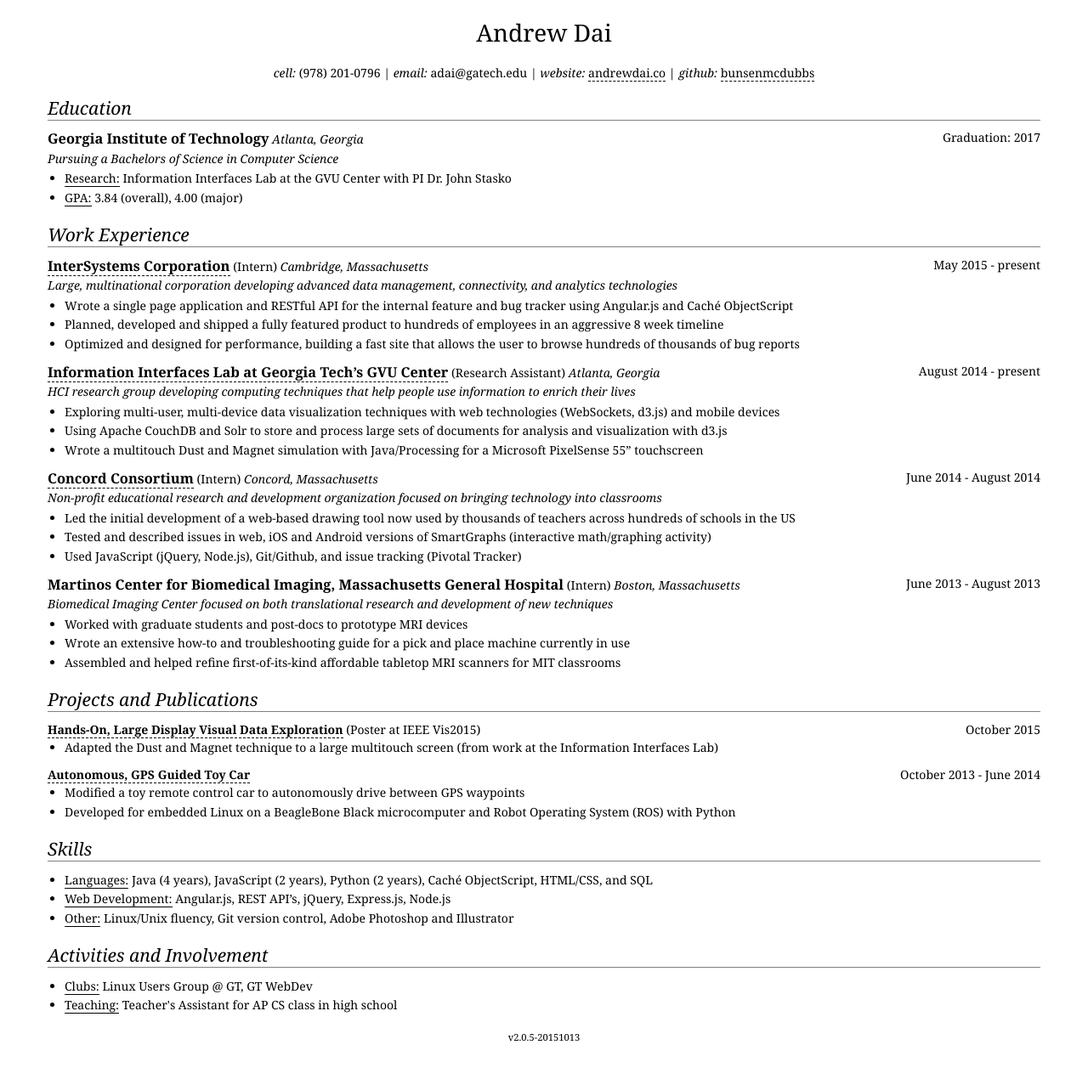
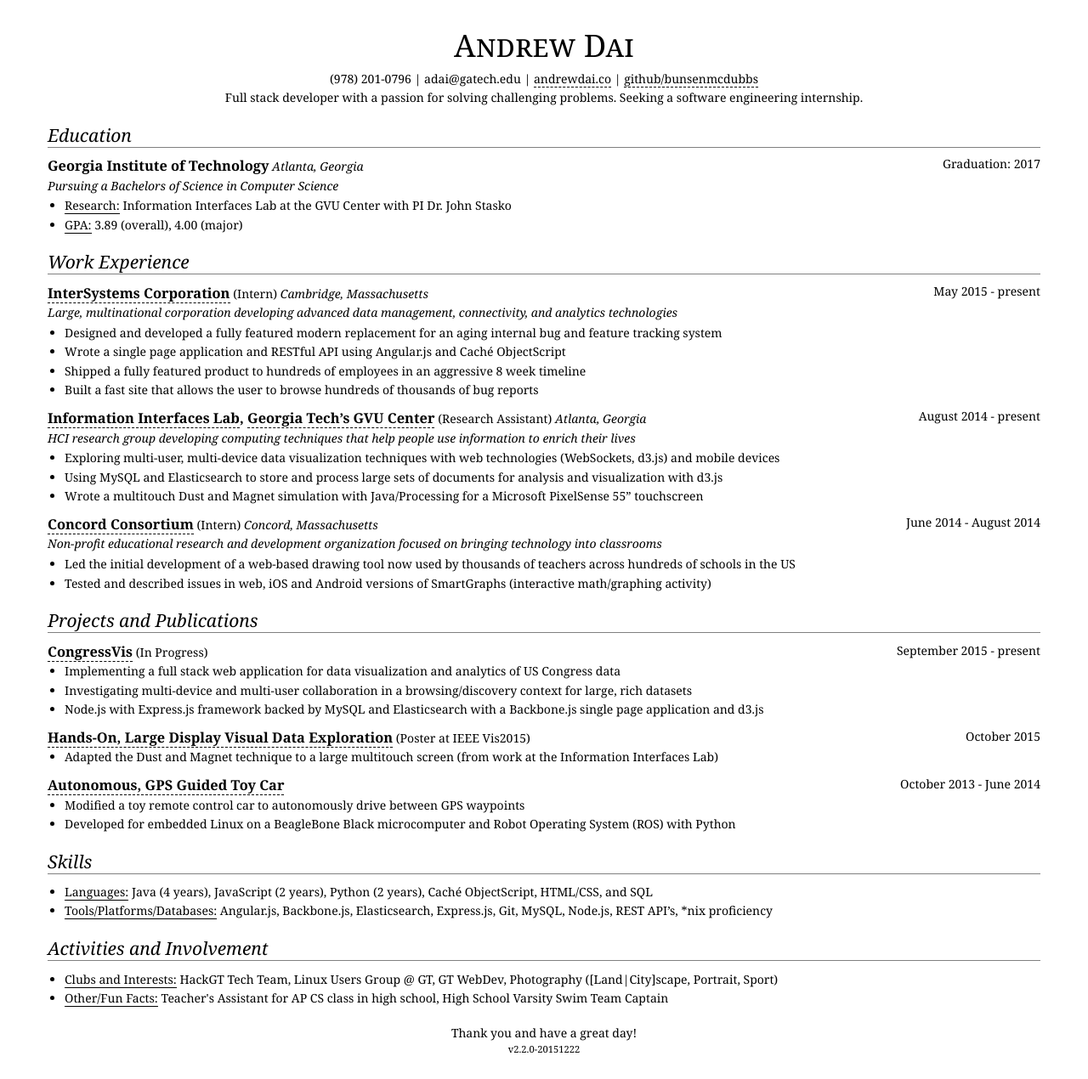
Before and after one commit to bunsenmcdubbs/bunsenmcdubbs.github.io, a Jekyll site: the page resume/index.html, which Jekyll copies as it is, in a window 1280 px wide. Shown: the whole page at 85% size. Built offline with Jekyll 4.4.1, drawn with Linux system fonts in a browser that asks for light colours; Markdown is read by kramdown in place of the engine named in the settings; before the commit the page ends 1249 px from its top, so only the background shows below that.

Commit message:
update resume to v2.2.0-20151222
 - add Congressvis project
 - delete MGH/Martinos Center work
 - update GPA (3.89)
 - add objective
 - version bump
 - edit skills and activities

```diff
--- a/index.html
+++ b/index.html
@@ -55,7 +55,7 @@
   </div>
   <div id="resume">
     <a href='/resume/' class="no-style big">Résumé</a>
-    [<a href="https://www.dropbox.com/s/vwtjrxifyw940ma/Resume.pdf?dl=0">pdf</a>] <small>last updated Aug/2015</small>
+    [<a href="https://www.dropbox.com/s/vwtjrxifyw940ma/Resume.pdf?dl=0">pdf</a>] <small>last updated Dec/2015</small>
   </div>
 </div>
 
--- a/resume/index.html
+++ b/resume/index.html
@@ -1,8 +1,8 @@
 <html>
 <head>
   <title>Andrew Dai Resume</title>
+  <link rel="stylesheet" href="normalize.css">
   <link rel="stylesheet" href="style.css">
-  <link rel="stylesheet" href="normalize.css">
   <link rel="stylesheet" href="print.css" media="print">
 </head>
 
@@ -10,27 +10,32 @@
 
 <header>
 
+  <div>
     <h1 id="name">Andrew Dai</h1>
 
     <ul id="contact">
-      <li><span class='label'>cell</span>(978) 201-0796</li>
-      <li><span class='label'>email</span>adai@gatech.edu</li>
-      <li><span class='label'>website</span>
-        <a href="http://andrewdai.co">andrewdai.co</a></li>
-      <li><span class='label'>github</span>
-        <a href="https://github.com/bunsenmcdubbs">bunsenmcdubbs</a></li>
+      <li>(978) 201-0796</li>
+      <li>adai@gatech.edu</li>
+      <li><a href="http://andrewdai.co">andrewdai.co</a></li>
+      <li><a href="https://github.com/bunsenmcdubbs"><span class='label'>github/</span>bunsenmcdubbs</a></li>
     </ul>
+  </div>
+
+  <p id="objective">Full stack developer with a passion for solving
+    challenging problems. Seeking a software engineering internship.</p>
 
 </header>
 
 <div class="container">
 
-    <!-- <section class="resume-objective">
-      <p>I am a student and  full stack developer looking for a software
-        engineering internship for Summer 2016.</p>
-      <p>I strive to ship solid, well-engineered code
-        everyday.</p>
-    </section> -->
+<!--
+8888888888     888                            888    d8b
+888            888                            888
+8888888    .d88888 888  888  .d8888b  8888b.  888888 888  .d88b.  88888b.
+888       888  888 888  888 888      .d888888 888    888 888  888 888  888
+888       Y88b 888 Y88b 888 Y88b.    888  888 Y88b.  888 Y88..88P 888  888
+8888888888 "Y88888  "Y88888  "Y8888P "Y888888  "Y888 888  "Y88P"  888  888
+-->
 
   <section class="resume-edu">
     <h2>Education</h2>
@@ -40,15 +45,21 @@
       <span class='date'>Graduation: 2017</span>
       <p class="des">Pursuing a Bachelors of Science in Computer Science</p>
       <ul>
-          <!-- <li><p><span class="label">Teaching:</span>
-            Tutor for Intro CS Courses
-            </p></li> -->
         <li><p><span class="label">Research:</span>
           Information Interfaces Lab at the GVU Center with PI Dr. John Stasko</p></li>
-          <li><p><span class="label">GPA:</span> 3.84 (overall), 4.00 (major)</p></li>
+        <li><p><span class="label">GPA:</span> 3.89 (overall), 4.00 (major)</p></li>
       </ul>
     </div>
   </section>
+
+<!--
+888       888                  888
+888   o   888                  888
+888 d888b 888  .d88b.  888d888 888  888
+888d88888b888 d88''88b 888P"   888 .8P
+8888P   Y8888 Y88..88P 888     888 "88b
+888P     Y888  "Y88P"  888     888  888
+ -->
 
   <section class="resume-work">
     <h2>Work Experience</h2>
@@ -61,21 +72,24 @@
       <p class="des">Large, multinational corporation developing
          advanced data management, connectivity, and analytics technologies</p>
       <ul>
+        <li><p>Designed and developed a fully featured modern replacement for
+          an aging internal bug and feature tracking system</p></li>
         <li><p>Wrote a single
-            page application and RESTful API for the internal feature and bug
-            tracker using Angular.js and Cach&eacute;
+          page application and RESTful API using Angular.js and Cach&eacute;
           ObjectScript</p></li>
-          <li><p>Planned, developed and shipped a fully featured product
+        <li><p>Shipped a fully featured product
           to hundreds of employees in an aggressive 8 week timeline</p></li>
-          <li><p>Optimized and designed for performance, building a fast site
+        <li><p>Built a fast site
           that allows the user to browse hundreds of thousands of bug
           reports</p></li>
       </ul>
     </div>
 
     <div class="entry">
-        <h3><a href="http://www.cc.gatech.edu/gvu/ii/index.html">
-          Information Interfaces Lab at Georgia Tech&rsquo;s GVU Center</a></h3>
+      <h3>
+        <a href="http://www.cc.gatech.edu/gvu/ii/index.html">Information Interfaces Lab</a>,
+        <a href="http://gvu.gatech.edu">Georgia Tech&rsquo;s GVU Center</a>
+      </h3>
       <span class="role">Research Assistant</span>
       <span class='loc'>Atlanta, Georgia</span>
       <span class='date'>August 2014 - present</span>
@@ -85,7 +99,7 @@
         <li><p>Exploring multi-user, multi-device data
           visualization techniques with web technologies (WebSockets, d3.js)
           and mobile devices</p></li>
-          <li><p>Using Apache CouchDB and Solr to store and process large sets of
+        <li><p>Using MySQL and Elasticsearch to store and process large sets of
           documents for analysis and visualization with d3.js</p></li>
         <li><p>Wrote a multitouch Dust and Magnet simulation with Java/Processing
           for a Microsoft PixelSense 55&rdquo; touchscreen</p></li>
@@ -105,48 +119,44 @@
           US</p></li>
         <li><p>Tested and described issues in web, iOS and Android versions of
           SmartGraphs (interactive math/graphing activity)</p></li>
-          <li><p>Used JavaScript (jQuery, Node.js), Git/Github, and issue tracking
-            (Pivotal Tracker)</p></li>
+        <!-- <li><p>Used JavaScript (jQuery, Node.js), Git/Github, and issue tracking
+          (Pivotal Tracker)</p></li> -->
       </ul>
     </div>
+  </section>
 
-      <div class="entry">
-        <h3>Martinos Center for Biomedical Imaging, Massachusetts General Hospital</h3>
-        <span class="role">Intern</span>
-        <span class='loc'>Boston, Massachusetts</span>
-        <span class='date'>June 2013 - August 2013</span>
-        <p class="des">Biomedical Imaging Center focused on both translational
-          research and development of new techniques</p>
-        <ul>
-          <li><p>Worked with graduate students and post-docs to prototype MRI
-              devices</p></li>
-          <li><p>Wrote an extensive how-to and troubleshooting guide
-            for a pick and place machine currently in use</p></li>
-          <li><p>Assembled and helped refine first-of-its-kind affordable
-            tabletop MRI scanners for MIT classrooms</p></li>
-        </ul>
-      </div>
-
-      <!-- <div class="entry">
-        <h3><a href="https://www.facebook.com/2aphoto">A&amp;A Photography</a></h3>
-        <span class="role">Co-founder, Photographer</span>
-        <span class='loc'>Acton, Massachusetts</span>
-        <span class='date'>December 2012 - June 2014</span>
-        <p class="des">Started a small photography business focusing on sports, event
-          and portrait photography</p>
-        <ul>
-          <li><p>Reached out on social media and established a footing in the
-            local community and sold products and services to clients</p></li>
-        </ul>
-      </div> -->
-
-    </section>
+<!--
+8888888b.                   d8b                   888
+888    888                                        888
+888   d88P 888d888 .d88b.  8888  .d88b.   .d8888b 888888 .d8888b
+8888888P"  888P"  d88""88b "888 d8P  Y8b d88P"    888    88K
+888        888    888  888  888 88888888 888      888    "Y8888b.
+888        888    Y88..88P  888 Y8b.     Y88b.    Y88b.       X88
+888        888     "Y88P"   888  "Y8888   "Y8888P  "Y888  88888P'
+                            888
+                          88P"
+ -->
 
   <section class="resume-project">
     <h2>Projects and Publications</h2>
 
     <div class="entry">
-        <h3><a href="">Hands-On, Large Display Visual Data Exploration</a></h3>
+      <h3><a href="https://github.com/BunsenMcDubbs/congressvis">CongressVis</a></h3>
+      (In Progress)
+      <span class='date'>September 2015 - present</span>
+      <ul>
+        <li><p>Implementing a full stack web application for data visualization
+          and analytics of US Congress data</p></li>
+        <li><p>Investigating multi-device and multi-user collaboration in a
+          browsing/discovery context for large, rich datasets</p></li>
+        <li><p>Node.js with Express.js framework backed by MySQL and Elasticsearch with
+          a Backbone.js single page application and d3.js</p></li>
+      </ul>
+    </div>
+
+    <div class="entry">
+      <h3><a href="http://andrewdai.co/dustandmagnet-presentation/#/">
+          Hands-On, Large Display Visual Data Exploration</a></h3>
       <span class="role">Poster at IEEE Vis2015</span>
       <span class='date'>October 2015</span>
       <ul>
@@ -175,34 +195,43 @@
       <li><p><span class="label">Languages:</span> Java (4 years),
         JavaScript (2 years), Python (2 years), Cach&eacute; ObjectScript,
         HTML/CSS, and SQL</p></li>
-        <li><p><span class="label">Web Development:</span> Angular.js, REST API&rsquo;s,
-          jQuery, Express.js, Node.js</p></li>
+      <li><p><span class="label">Tools/Platforms/Databases:</span>
+        Angular.js, Backbone.js, Elasticsearch, Express.js, Git, MySQL,
+        Node.js, REST API&rsquo;s, *nix proficiency</p></li>
       <!-- <li><p><span class="label">Making things:</span> electronics prototyping
         (soldering, basic circuitry), embedded Linux, microcomputers and
         controllers</p></li> -->
-        <li><p><span class="label">Other:</span> Linux/Unix fluency,
-          Git version control, Adobe Photoshop and Illustrator</p></li>
     </ul>
 
   </section>
 
+<!--
+      d88888          888    Y8P          Y8P 888    Y8P
+     d88P888          888                     888
+    d88P 888  .d8888b 888888 888 888  888 888 888888 888  .d88b.  .d8888b
+   d88P  888 d88P"    888    888 888  888 888 888    888 d8P  Y8b 88K
+  d88P   888 888      888    888 Y88  88P 888 888    888 88888888 "Y8888b.
+ d8888888888 Y88b.    Y88b.  888  Y8bd8P  888 Y88b.  888 Y8b.          X88
+d88P     888  "Y8888P  "Y888 888   Y88P   888  "Y888 888  "Y8888   88888P'
+ -->
   <section class="resume-activities">
     <h2>Activities and Involvement</h2>
 
     <ul>
-        <li><p><span class="label">Clubs:</span> Linux Users Group &commat; GT, GT WebDev</p></li>
-        <li><p><span class="label">Teaching:</span>
-          Teacher's Assistant for AP CS class in high school</p></li>
-
-        <!-- <li><p><span class="label">Teaching:</span> Tutor for Intro CS courses
-          at Georgia Tech and Teacher's Assistant for AP CS class in high school</p></li> -->
+      <li><p><span class="label">Clubs and Interests:</span> HackGT Tech Team,
+        Linux Users Group &commat; GT, GT WebDev,
+        Photography ([Land|City]scape, Portrait, Sport)</p></li>
+      <li><p><span class="label">Other/Fun Facts:</span>
+        Teacher's Assistant for AP CS class in high school,
+        High School Varsity Swim Team Captain</p></li>
     </ul>
   </section>
-
+</div>
 
 <footer>
   <!-- <small>References available upon request</small> -->
-      <small>v2.0.5-20151013</small>
+  <p>Thank you and have a great day!</p>
+  <small>v2.2.0-20151222</small>
 </footer>
 
 <script>
@@ -216,7 +245,6 @@
 ga('send', 'pageview');
 </script>
 
-
 </body>
 
 </html>
--- a/resume/style.css
+++ b/resume/style.css
@@ -1,7 +1,7 @@
 body {
   font-family: Georgia;
   font-size: 14px;
-  padding: 0 4em 1.5em 4em;
+  padding: 2em 4em;
 }
 
 a {
@@ -16,17 +16,25 @@
   line-height: 1.6em;
 }
 
-header, footer {
+header {
   text-align: center;
+}
+
+#name {
+  font-size: 2.6em;
+  font-variant: small-caps;
+  padding-bottom: .1em;
 }
 
 header ul {
   list-style: none;
   padding: 0;
+  margin: 0;
 }
 
 header li {
   display: inline-block;
+  line-height: 1.6em;
 }
 
 header li::after{
@@ -37,12 +45,8 @@
   content: "";
 }
 
-header .label {
-  font-style: italic;
-}
-
-header .label::after {
-  content: ": ";
+footer {
+  text-align: center;
 }
 
 h1, h2, h3, h4 {
@@ -80,8 +84,6 @@
 h3 {
   display: inline-block;
   font-weight: bold;
-  /*text-decoration: underline;*/
-  /*border-bottom: 1px solid;*/
 }
 
 .entry .role {
@@ -104,18 +106,23 @@
   float: right;
 }
 
+/* this is a hand-tuned adjustment to vertically align the date*/
+.resume-edu .entry .date, .resume-work .entry .date {
+  line-height: 17px;
+}
+
 .entry .des {
   margin-top: .1em;
   font-style: italic;
 }
 
 .resume-objective {
-  padding-top: 1.3em;
+  /*padding-top: 1.3em;
   border-top: 1px solid grey;
   font-style: italic;
   text-align: center;
-  /*font-size: 1.15em;*/
-  line-height: 90%;
+  font-size: 1.15em;
+  line-height: 90%;*/
 }
 
 .resume-project .project-name {
@@ -126,7 +133,7 @@
 }
 
 .resume-project h3 {
-  font-size: 100%;
+  /*font-size: 100%;*/
 }
 
 .meta {
```
Also changed, not shown: other parts of resume/index.html (+10 -0 lines). Lines whose indentation alone changed are shown as unchanged.
